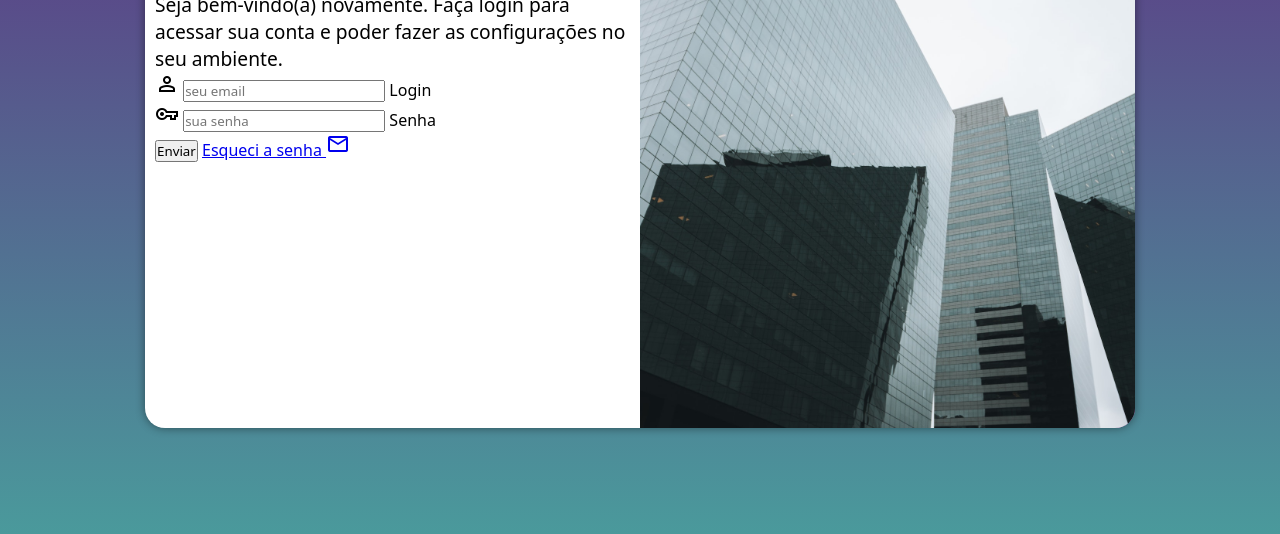
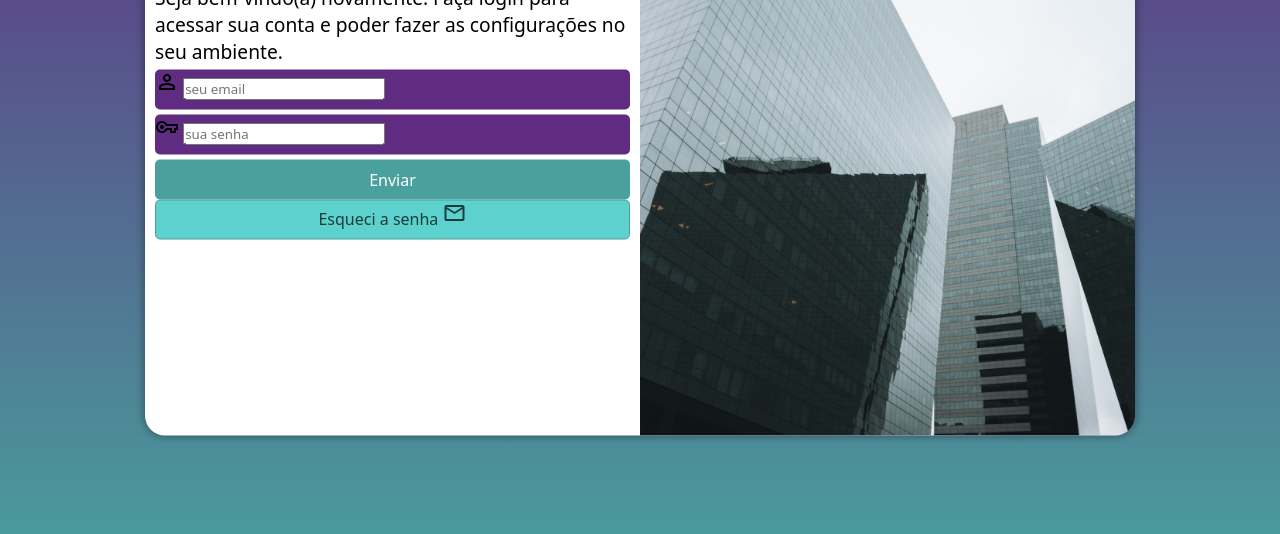
Before and after one commit to pansiniffc/projeto-login, a plain HTML site: page index.html in a window 1280 px wide. Shown: the part 222-756 px from the top of the page. Drawn offline with nearby package versions, Linux system fonts and the light colour scheme.

Commit message:
style login

```diff
--- a/estilos/style.css
+++ b/estilos/style.css
@@ -31,8 +31,8 @@ section#login{
     left: 50%;
     transform: translate(-50%, -50%);
     background-color: white;
-    width: 250px;
-    height: 500px;
+    width: 300px;
+    height: 515px;
     border-radius: 20px;
     overflow: hidden;
     box-shadow: 0px 0px 10px rgba(0, 0, 0, 0.452);
@@ -62,3 +62,46 @@ div#formulario > h1{
 div#formulario > p {
     font-size: 0.8em;
 }
+
+form > div.campo{
+    background-color: #5f2c82;
+    width: 100%;
+    display: block;
+    height: 40px;
+    border-radius: 5px;
+    margin: 5px 0px;
+
+}
+
+div.campo > label{
+    display: none;
+}
+
+form > input[type=submit] {
+    display: block;
+    font-size:1em;
+    width: 100%;
+    height: 40px;
+    background-color: #49a09d;
+    color: white;
+    border: none;
+    border-radius: 5px;
+}
+
+form > input[type=submit]:hover {
+    background-color: #306664;
+    cursor: pointer;
+}
+
+form > a.botao{
+    display: block;
+    text-align: center;
+    font-size: 1em;
+    width: 100%;
+    height: 40px;
+    background-color: #5dd1cd;
+    color: #1d3d3c;
+    border: 1px solid #49a09d;
+    border-radius: 5px;
+    text-decoration: none;
+}
--- a/index.html
+++ b/index.html
@@ -30,14 +30,12 @@
                         <label for="ilogin">Login</label>
                     </div>
                     <div class="campo">
-                        <span class="material-symbols-outlined">
-                            vpn_key
-                            </span>
+                        <span class="material-symbols-outlined">vpn_key</span>
                         <input type="password" name="senha" id="isenha" placeholder="sua senha" autocomplete="current-password" required minlength="8" maxlength="20">
                         <label for="isenha">Senha</label>
                     </div>
                     <input type="submit" value="Enviar">
-                    <a href="esqueci.html">
+                    <a href="esqueci.html" class="botao">
                         Esqueci a senha <span class="material-symbols-outlined">mail</span>
                     </a>
                 </form>
```
